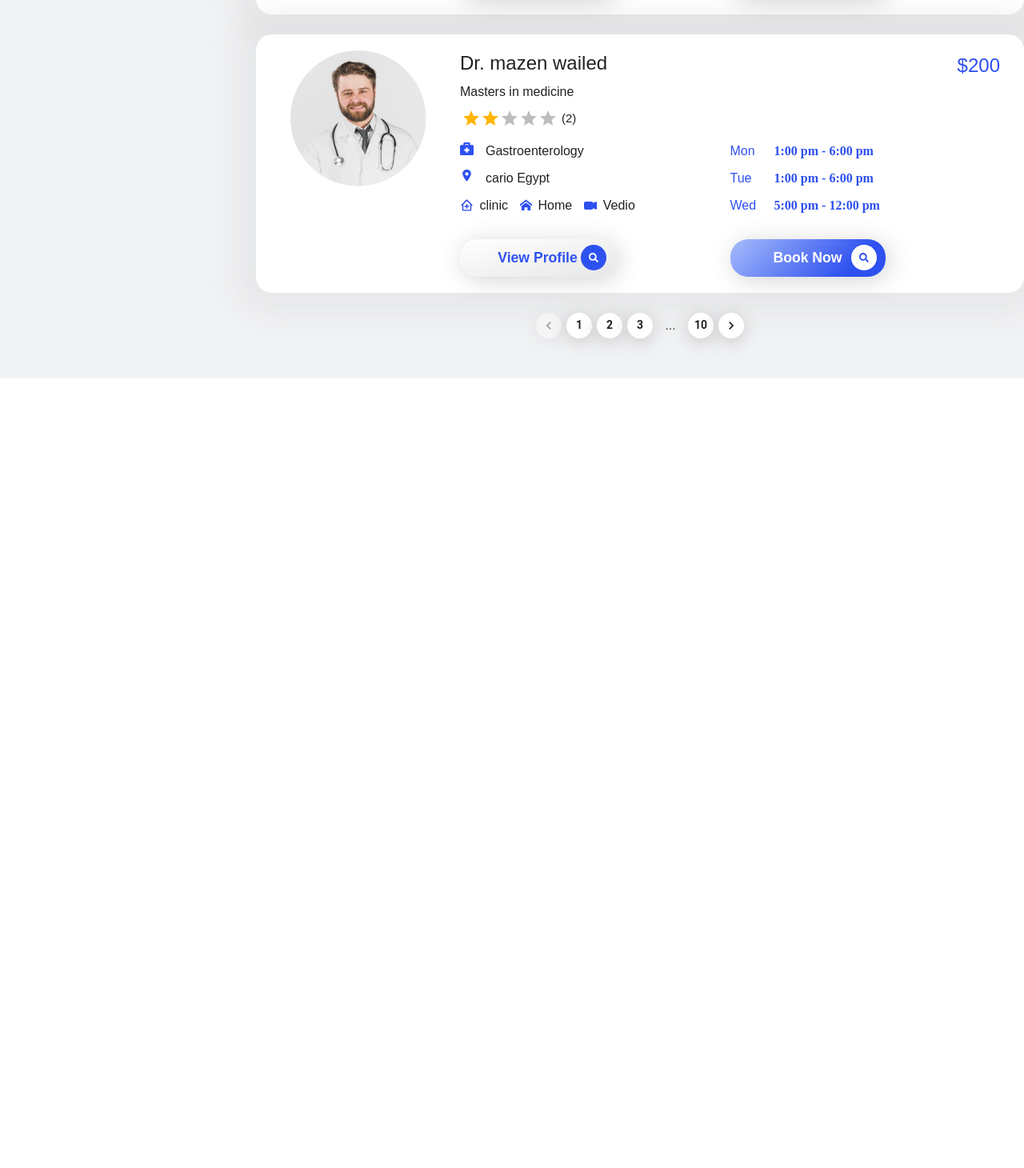
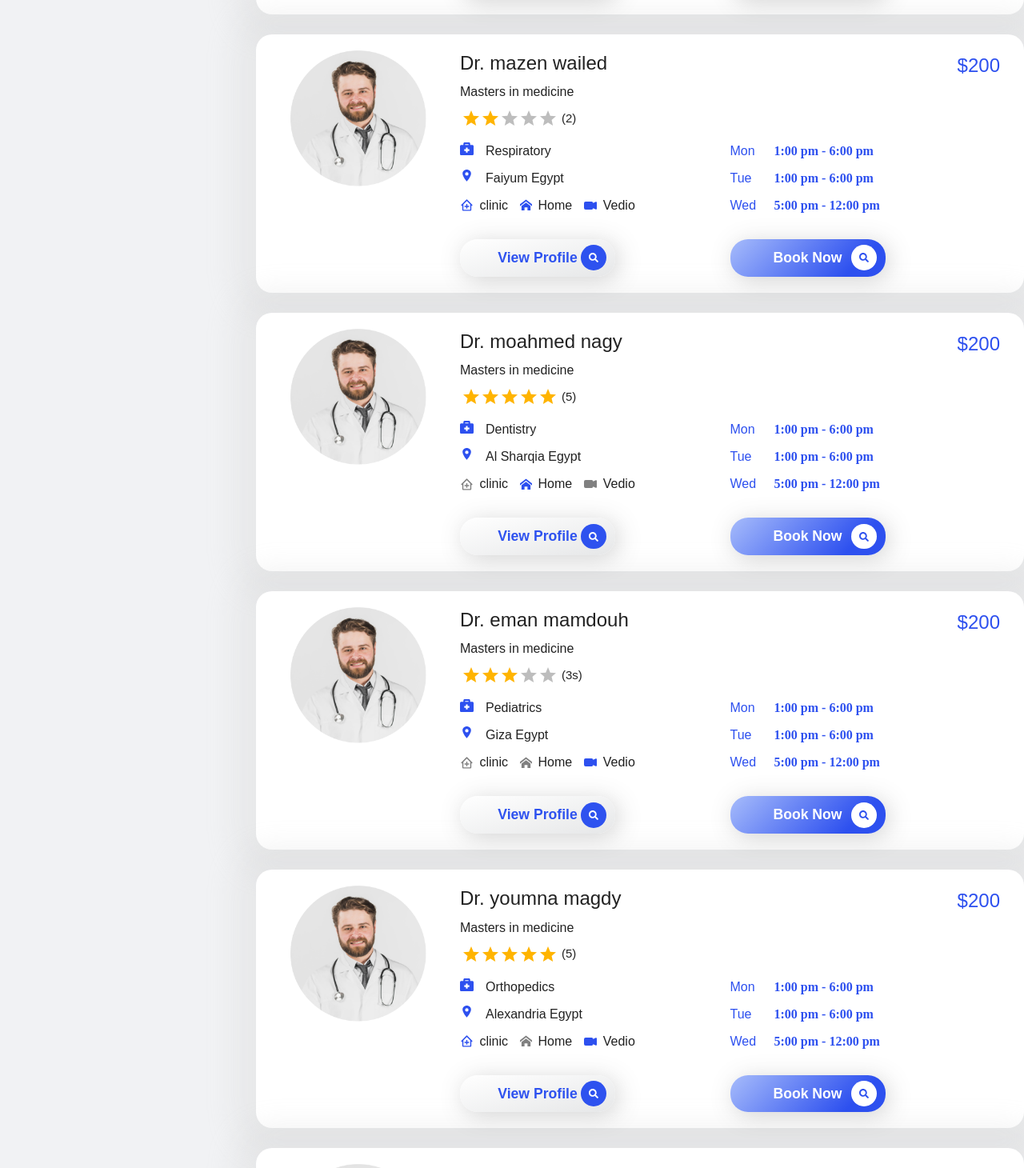
Before and after one commit to afifym/healovo, a React (Create React App) app: page / in a window 1280 px wide. Shown: the part 1332-2792 px from the top of the page at 80% size. Before the commit the page ends 1805 px from the top, so only its background shows below. Built offline with nearby package versions, Linux system fonts and the light colour scheme.

Commit message:
fixing bug

```diff
--- a/src/DoctorsData.js
+++ b/src/DoctorsData.js
@@ -7,7 +7,6 @@ export const DoctorsData = [
 
     specialty: "Respiratory",
     rate: "2",
-
     location: "Luxor Egypt",
     communicationMethods: { clinic: true, home: true, video: true },
     reservationDates: [
@@ -17,7 +16,7 @@ export const DoctorsData = [
     ],
     email: "mohand.mostafa9811@gmail.com",
     password: "mohnad",
-    gender: "female",
+    gender: "male",
     phone: ["01288040837", "040350017"],
     price: "150",
     overview: `I am an ophthalmologist and a graduate of Mid-career Masters
@@ -36,10 +35,11 @@ export const DoctorsData = [
     name: { first: "mohamed", last: "Fawzy" },
     degree: "Masters in Ophthalmologist",
     image: "doctorAvtar.png",
+
     specialty: "Ophthalmologist",
     rate: "4",
 
-    location: "Tanta Egypt",
+    location: "Gharbia Egypt",
     communicationMethods: { clinic: true, home: false, video: true },
     reservationDates: [
       { day: "Mon", period: "1:00 pm - 6:00 pm" },
@@ -70,7 +70,8 @@ export const DoctorsData = [
 
     specialty: "Gastroenterology",
     rate: "3",
-    location: "cario Egypt",
+
+    location: "cairo Egypt",
     communicationMethods: { clinic: true, home: true, video: true },
     reservationDates: [
       { day: "Mon", period: "1:00 pm - 6:00 pm" },
@@ -99,9 +100,10 @@ export const DoctorsData = [
     degree: "Masters in medicine",
     image: "doctorAvtar.png",
 
-    specialty: "Gastroenterology",
+    specialty: "Respiratory",
     rate: "2",
-    location: "cario Egypt",
+
+    location: "Faiyum Egypt",
     communicationMethods: { clinic: true, home: true, video: true },
     reservationDates: [
       { day: "Mon", period: "1:00 pm - 6:00 pm" },
@@ -124,4 +126,132 @@ export const DoctorsData = [
     type: "doctor",
     joinDate: "13-05-1997",
   },
+
+  /*================ */
+  {
+    id: 5,
+    name: { first: "moahmed", last: "nagy" },
+    degree: "Masters in medicine",
+    image: "doctorAvtar.png",
+
+    specialty: "Dentistry",
+    rate: "5",
+
+    location: "Al Sharqia Egypt",
+    communicationMethods: { clinic: false, home: true, video: false },
+    reservationDates: [
+      { day: "Mon", period: "1:00 pm - 6:00 pm" },
+      { day: "Tue", period: "1:00 pm - 6:00 pm" },
+      { day: "Wed", period: "5:00 pm - 12:00 pm" },
+    ],
+    email: "moahmed.nagyd@gmail.com",
+    password: "mohnad",
+    gender: "male",
+    phone: ["01288040837", "040350017"],
+    price: "200",
+    overview: `I am an ophthalmologist and a graduate of Mid-career Masters
+     of Public Administration at the Harvard Kennedy School (HKS), Harvard
+    University, USA (2019). I graduated from MSc of public healthfor eye
+    care at LSHTM, University of London (2020). My coursework at the Harvard
+    Kennedy School wasfocused on health policy, leadership, management, health
+    system reform, and communication. My coursework at LSHTM was focused on global
+      health, epidemiology, health microeconomics, statistics, proposal writing, and
+    global disability.`,
+    type: "doctor",
+    joinDate: "13-05-1997",
+  },
+  {
+    id: 6,
+    name: { first: "eman", last: "mamdouh" },
+    degree: "Masters in medicine",
+    image: "doctorAvtar.png",
+
+    specialty: "Pediatrics",
+    rate: "3s",
+
+    location: "Giza Egypt",
+    communicationMethods: { clinic: false, home: false, video: true },
+    reservationDates: [
+      { day: "Mon", period: "1:00 pm - 6:00 pm" },
+      { day: "Tue", period: "1:00 pm - 6:00 pm" },
+      { day: "Wed", period: "5:00 pm - 12:00 pm" },
+    ],
+    email: "eman.mamdouh@gmail.com",
+    password: "mohnad",
+    gender: "female",
+    phone: ["01288040837", "040350017"],
+    price: "200",
+    overview: `I am an ophthalmologist and a graduate of Mid-career Masters
+     of Public Administration at the Harvard Kennedy School (HKS), Harvard
+    University, USA (2019). I graduated from MSc of public healthfor eye
+    care at LSHTM, University of London (2020). My coursework at the Harvard
+    Kennedy School wasfocused on health policy, leadership, management, health
+    system reform, and communication. My coursework at LSHTM was focused on global
+      health, epidemiology, health microeconomics, statistics, proposal writing, and
+    global disability.`,
+    type: "doctor",
+    joinDate: "13-05-1997",
+  },
+  {
+    id: 7,
+    name: { first: "youmna", last: "magdy" },
+    degree: "Masters in medicine",
+    image: "doctorAvtar.png",
+    specialty: "Orthopedics",
+    rate: "5",
+
+    location: "Alexandria Egypt",
+    communicationMethods: { clinic: true, home: false, video: true },
+    reservationDates: [
+      { day: "Mon", period: "1:00 pm - 6:00 pm" },
+      { day: "Tue", period: "1:00 pm - 6:00 pm" },
+      { day: "Wed", period: "5:00 pm - 12:00 pm" },
+    ],
+    email: "youmna.magdy@gmail.com",
+    password: "mohnad",
+    gender: "female",
+    phone: ["01288040837", "040350017"],
+    price: "200",
+    overview: `I am an ophthalmologist and a graduate of Mid-career Masters
+     of Public Administration at the Harvard Kennedy School (HKS), Harvard
+    University, USA (2019). I graduated from MSc of public healthfor eye
+    care at LSHTM, University of London (2020). My coursework at the Harvard
+    Kennedy School wasfocused on health policy, leadership, management, health
+    system reform, and communication. My coursework at LSHTM was focused on global
+      health, epidemiology, health microeconomics, statistics, proposal writing, and
+    global disability.`,
+    type: "doctor",
+    joinDate: "13-05-1997",
+  },
+  {
+    id: 8,
+    name: { first: "lubna", last: "asem" },
+    degree: "Masters in medicine",
+    image: "doctorAvtar.png",
+
+    specialty: "Neurology",
+    rate: "2",
+    location: "Kafr El Sheikh Egypt",
+    communicationMethods: { clinic: true, home: false, video: false },
+    reservationDates: [
+      { day: "Mon", period: "1:00 pm - 6:00 pm" },
+      { day: "Tue", period: "1:00 pm - 6:00 pm" },
+      { day: "Wed", period: "5:00 pm - 12:00 pm" },
+    ],
+    email: "lubna.asem@gmail.com",
+    password: "mohnad",
+    gender: "female",
+    phone: ["01288040837", "040350017"],
+    price: "200",
+    overview: `I am an ophthalmologist and a graduate of Mid-career Masters
+     of Public Administration at the Harvard Kennedy School (HKS), Harvard
+    University, USA (2019). I graduated from MSc of public healthfor eye
+    care at LSHTM, University of London (2020). My coursework at the Harvard
+    Kennedy School wasfocused on health policy, leadership, management, health
+    system reform, and communication. My coursework at LSHTM was focused on global
+      health, epidemiology, health microeconomics, statistics, proposal writing, and
+    global disability.`,
+    type: "doctor",
+    joinDate: "13-05-1997",
+  },
 ];
--- a/src/components/SearchPage/SearchBar.jsx
+++ b/src/components/SearchPage/SearchBar.jsx
@@ -70,7 +70,15 @@ const SearchBar = ({
             title="specialty"
             onSearchBy={onSearchByspecialty}
             searchBy={searchByspecialty}
-            selectData={["Ophthalmologist", "Respiratory", "Gastroenterology"]}
+            selectData={[
+              "Respiratory",
+              "Ophthalmologist",
+              "Gastroenterology",
+              "Dentistry",
+              "Pediatrics",
+              "Orthopedics",
+              "Neurology",
+            ]}
           />
         );
       case "city":
@@ -80,7 +88,16 @@ const SearchBar = ({
             onSearchBy={onSearchByCity}
             searchBy={searchByCity}
             SelectIconName={FaCity}
-            selectData={["cario Egypt", "Luxor Egypt", "Tanta Egypt"]}
+            selectData={[
+              "Luxor Egypt",
+              "Kafr El Sheikh Egypt",
+              "Alexandria Egypt",
+              "Al Sharqia Egypt",
+              "Faiyum Egypt",
+              "cairo Egypt",
+              "Giza Egypt",
+              "Gharbia Egypt",
+            ]}
           />
         );
     }
```
